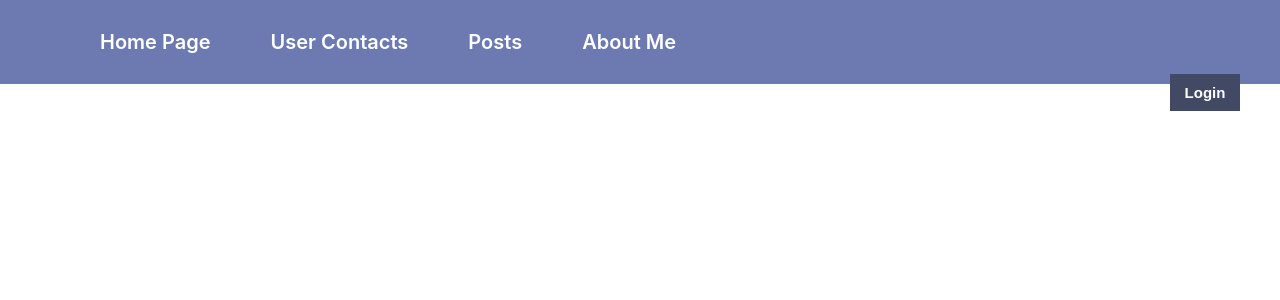
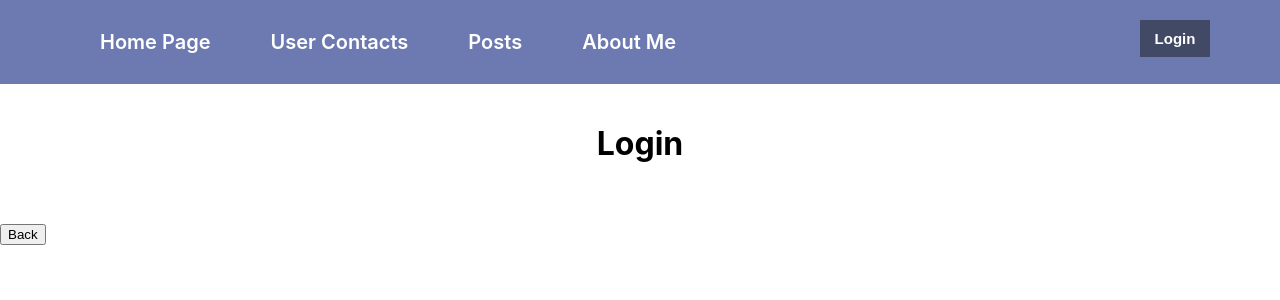
Before and after one commit to marinavrataric/RouterLogin-reactHooks, a React (Create React App) app: page /login in a window 1280 px wide. Shown: the top 300 px of the page. Built offline with nearby package versions, Linux system fonts and the light colour scheme.

Commit message:
changed login button as NavLink in router

```diff
--- a/src/components/router/NavLinkRouter.tsx
+++ b/src/components/router/NavLinkRouter.tsx
@@ -10,6 +10,7 @@ function NavLinkRouter() {
                 <li><NavLink className="navlink" activeStyle={{ color: 'rgb(52,48,76)' }} strict to="/posts" >Posts</NavLink></li>
                 <li><NavLink className="navlink" activeStyle={{ color: 'rgb(52,48,76)' }} strict to="/aboutme" >About Me</NavLink></li>
             </ul>
+            <NavLink strict to="/login"><button className="btnLogin">Login</button></NavLink>
         </div>
     )
 }
--- a/src/components/router/NavigationBar.tsx
+++ b/src/components/router/NavigationBar.tsx
@@ -1,21 +1,16 @@
-import React, { useState } from 'react'
+import React from 'react'
 import { BrowserRouter as Router } from 'react-router-dom'
-import Login from '../Login'
 import NavLinkRouter from './NavLinkRouter'
 import SwitchRouter from './SwitchRouter'
 
 function NavigationBar() {
 
-    const [isOpen, setIsOpen] = useState(false)
-
     return (
         <div>
-            {isOpen ? <Login /> :
-                <Router>
-                    <NavLinkRouter />
-                    <button className="btnLogin" onClick={() => setIsOpen(true)}>Login</button>
-                    <SwitchRouter />
-                </Router>}
+            <Router>
+                <NavLinkRouter />
+                <SwitchRouter />
+            </Router>
         </div>
     )
 }
--- a/src/components/router/SwitchRouter.tsx
+++ b/src/components/router/SwitchRouter.tsx
@@ -4,6 +4,7 @@ import HomePage from '../HomePage'
 import UserContact from '../UserContact'
 import UserPosts from '../UserPosts'
 import AboutMe from '../AboutMe'
+import Login from '../Login'
 
 function SwitchRouter() {
     return (
@@ -12,6 +13,7 @@ function SwitchRouter() {
             <Route path="/contacts" component={UserContact} />
             <Route path="/posts" component={UserPosts} />
             <Route path="/aboutme" component={AboutMe} />
+            <Route path="/login" component={Login} />
         </Switch>
     )
 }
```
